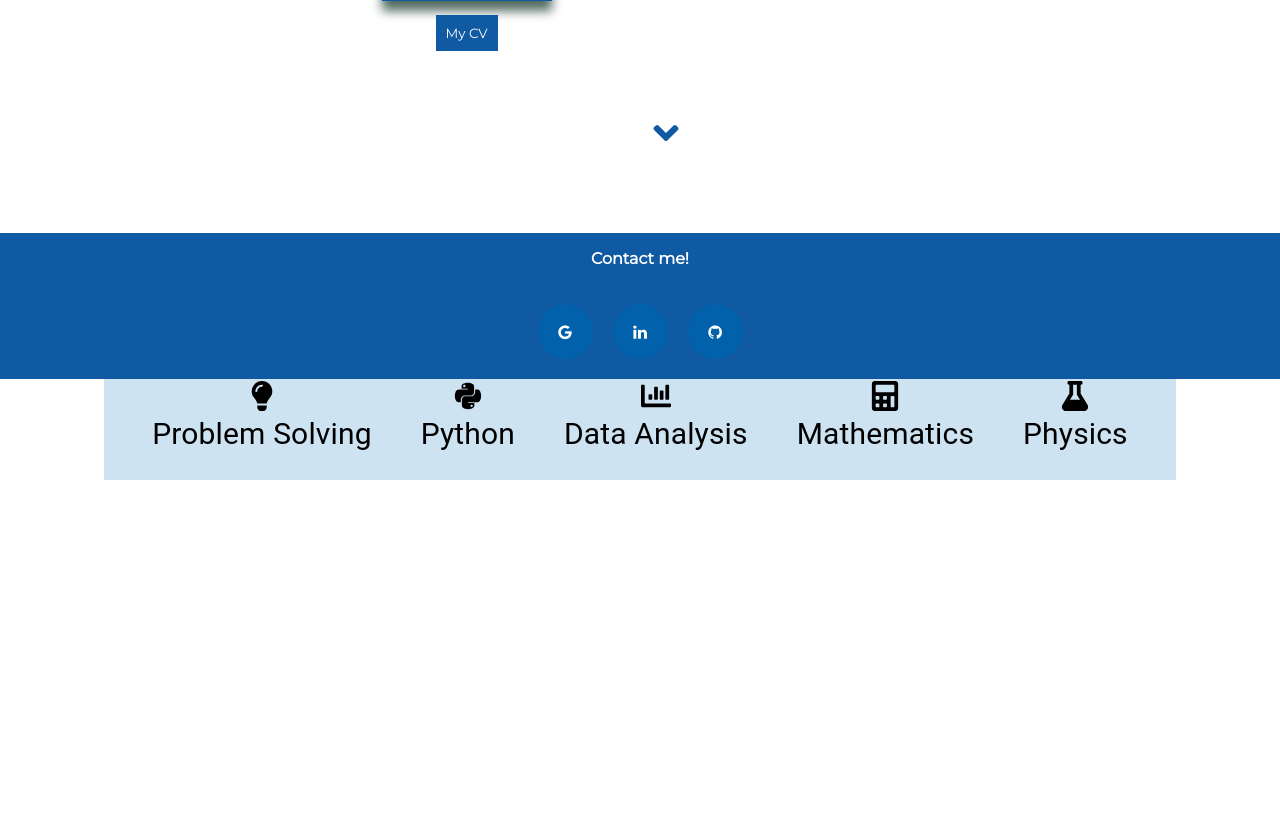
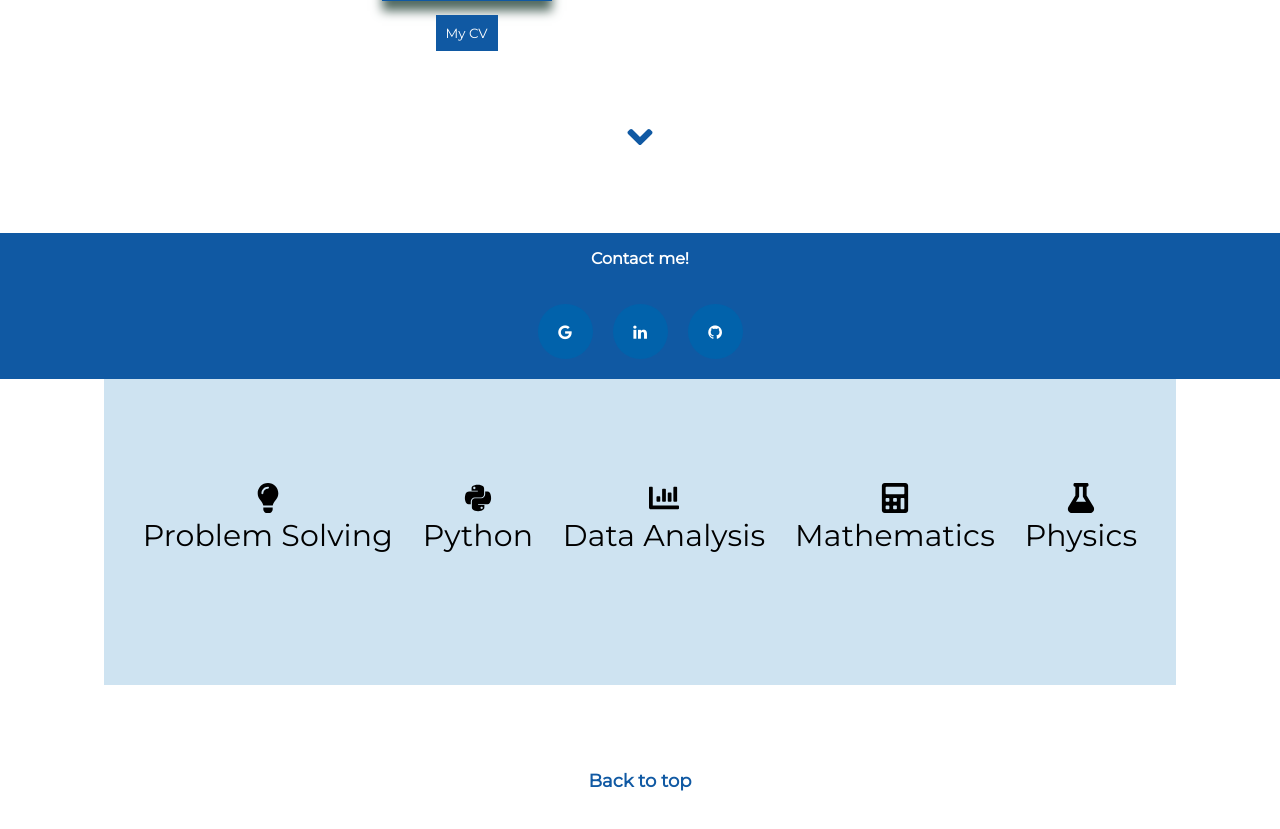
Before and after one commit to Mariana-Ravelo/mari-website, a React (Create React App) app: page / in a window 1280 px wide. Shown: the part 421-1250 px from the top of the page. Built offline with nearby package versions, Linux system fonts and the light colour scheme.

Commit message:
adding a back to top button

```diff
--- a/src/pages/home/Home.js
+++ b/src/pages/home/Home.js
@@ -11,12 +11,16 @@ function Home() {
 
     const onBttonClick = () => {
         window.open(MariCV, '_blank', 'noopener')
-    }
+    };
 
     const ref = useRef(null);
 
     const scrollDownClick = () => {
         ref.current?.scrollIntoView({behaviour: 'smooth'});
+    };
+
+    const backToTop = () => {
+        window.scrollTo(0,0);
     };
 
     return (
@@ -45,11 +49,13 @@ function Home() {
                 <div className="tabs-container">
                     <Tabs />
                 </div>
+                <div className="back-to-top-btn">
+                    <button onClick={backToTop} class="backtotopbtn" >Back to top</button>
+                </div>
 
             </div>
 
-
-            <div style={{ height: '50rem' }} />
+            <div style={{ height: '10rem' }} />
 
         </div>
 
--- a/src/pages/home/home.css
+++ b/src/pages/home/home.css
@@ -54,6 +54,10 @@
   color: rgb(16, 89, 163);
   overflow: hidden;
   animation: jumpInfinite 1.5s infinite;
+  margin-left: auto;
+  margin-right: auto;
+  left: 0;
+  right: 0;
 }
 
 .scroll-button:hover {
@@ -83,7 +87,6 @@
   display: flex;
   flex-direction: column;
   align-items: center;
-  min-height: 70vh;
 }
 
 .tabs-container {
@@ -96,6 +99,8 @@
   flex-direction: row;
   align-items: center;
   justify-content: space-around;
+  font-family: "Montserrat";
+  min-height: 35vh;
 }
 
 .skills-icon {
@@ -116,6 +121,24 @@
 }
 
 .arduino {
-  width: 35px;
+  width: 45px;
   height: auto;
+  margin-top: 6px;
 }
+
+.backtotopbtn {
+  color: rgb(16, 89, 163);;
+  background-color: white;
+  font-weight: bold;
+  border: none;
+  font-size: large;
+  padding: 10px;
+  min-height: 10px;
+  min-width: 10px;
+  margin-top: 75px;
+  font-family: "Montserrat";
+}
+
+.backtotopbtn:hover {
+  cursor: pointer;
+}
```
